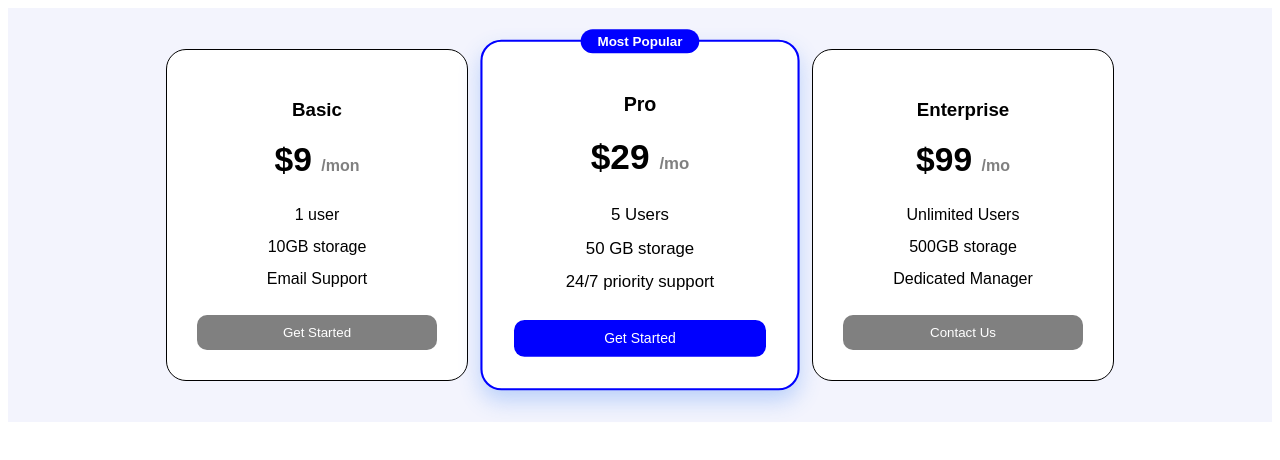
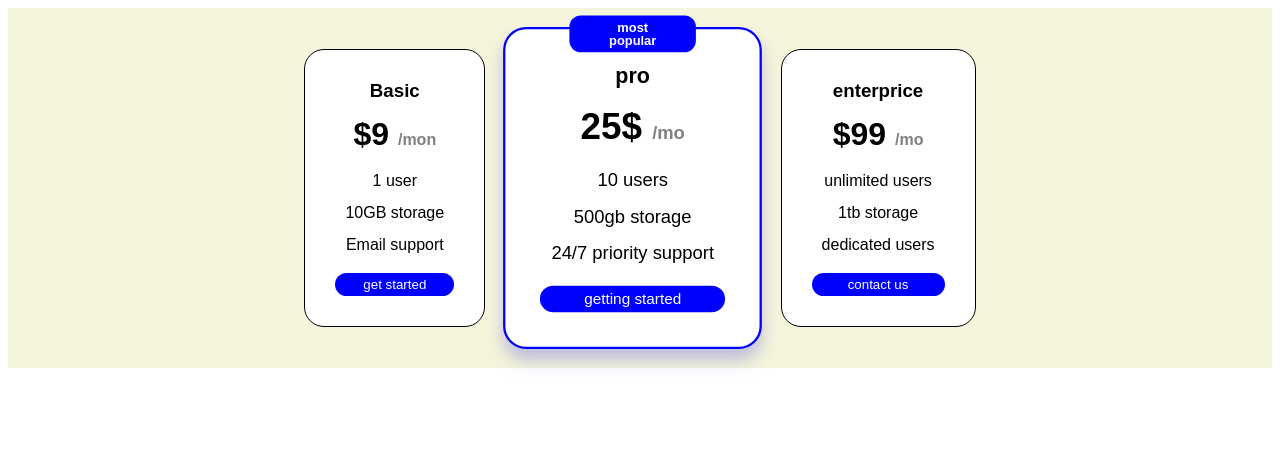
Before and after one commit to maha035/HTML-and-CSS-projects, a plain HTML site: page html/Product-Pricingtable.html in a window 1280 px wide. Drawn offline with Linux system fonts and the light colour scheme.

```diff
--- a/html/Product-Pricingtable.html
+++ b/html/Product-Pricingtable.html
@@ -12,41 +12,42 @@
 
 </head>
 <body>
-<div class="pricing-container">
+   <div class="price-container">
     <div class="price-card">
         <h3>Basic</h3>
-        <div class="price">$9 <span>/mon</span></div>
+        <div class="price">$9 <span>/mon</span>
+        </div>
         <ul>
             <li>1 user</li>
             <li>10GB storage</li>
-            <li>Email Support</li>
+            <li>Email support</li>
         </ul>
-        <button>Get Started</button>
+        <button>get started</button>
     </div>
 
-     <div class="price-card popular">
-        <div class="badge">Most Popular</div>
-        <h3>Pro</h3>
-        <div class="price">$29 <span>/mo</span></div>
-        <ul>
-            <li>5 Users</li>
-            <li>50 GB storage</li>
-            <li>24/7 priority support</li>
-        </ul>
-      <button>Get Started</button>
-     </div>
-
-     <div class="price-card">
-        <h3>Enterprise</h3>
+    <div class="price-card popular">
+       <div class="badge">most popular</div>
+       <h3>pro</h3>
+       <div class="price">25$ <span>/mo</span></div>
+       <ul>
+        <li>10 users</li>
+        <li> 500gb storage</li>
+        <li>24/7 priority support</li>
+       </ul>
+       <button>getting started</button>
+    </div>
+    <div class="price-card">
+        <h3>enterprice</h3>
         <div class="price">$99 <span>/mo</span></div>
         <ul>
-            <li>Unlimited Users</li>
-            <li> 500GB storage</li>
-            <li>Dedicated Manager</li>
+            <li>unlimited users</li>
+            <li>1tb storage</li>
+            <li>dedicated users</li>
         </ul>
-        <button>Contact Us</button>
-     </div>
+        <button>contact us</button>
+    </div>
 
+   </div>
 
 </div>
 
--- a/html/product-pricingtable.css
+++ b/html/product-pricingtable.css
@@ -1,63 +1,62 @@
-.pricing-container{
+.price-container{
     display: flex;
     justify-content: center;
     align-items: center;
-    padding: 40px;
-    font-family: sans-serif;
-    gap: 20px;
-    background-color: rgba(217, 221, 248, 0.329);
+     gap: 35px;
+     background-color: beige;
+     padding: 40px;
+     font-family: sans-serif;
 }
 .price-card{
     background-color: white;
     padding: 30px;
     border: 1px solid black;
+    text-align: center;
     border-radius: 20px;
-    text-align: center;
-    width: 240px;
-    position: relative;
+
 }
 .price-card.popular{
+    transform: scale(1.15);
+    position: relative;
     border: 2px solid blue;
-    transform: scale(1.05) ;
-    box-shadow: 0px 10px 20px rgba(59, 130, 246, 0.3);
+    box-shadow: 0px 10px 14px  rgba(137, 137, 216, 0.5);
 }
-.badge{
+.price-card.popular .badge{
     position: absolute;
     top: -12px;
     left: 50%;
     transform: translateX(-50%);
     background-color: blue;
+    padding: 4px 24px;
     color: white;
-    padding: 4px 16px;
-    border-radius: 20px;
-    font-size: 0.8rem;
-    font-weight: 600;
+    font-size: 0.7rem;
+    border-radius: 10px;
+    font-weight: 700;
 }
 .price{
-    margin: 20px 0px;
-    font-size: 2.1rem;
-    font-weight: 700;
+    font-size: 2rem;
+    font-weight: 600;
+
 }
 .price span{
     font-size: 1rem;
-    color: gray;
+    color: grey;
+}
+h3{
+    margin: 0px 0px 14px 0px;
+    font-weight: 700;
 }
 .price-card ul{
-    list-style-type: none;
-    line-height: 2;
-    color: black;
-    padding: 0;
-    margin: 0px 0px 20px 0px;
+   list-style-type: none;
+   line-height: 2;
+   padding: 0px;
+   margin: 12px 10px;
 }
 .price-card button{
+    border: none;
     width: 100%;
-    border: none;
-    padding: 10px;
-    background-color: gray;
+    background-color: blue;
     color: white;
-    border-radius: 10px;
-    cursor: pointer;
+    padding: 4px 14px;
+    border-radius: 20px;
 }
-.price-card.popular button{
-    background-color:blue ;
-}
```
Also changed, not shown: html/Recipe-card.html (added, +28 -0 lines), html/recipe-card.css (added, +44 -0 lines).
